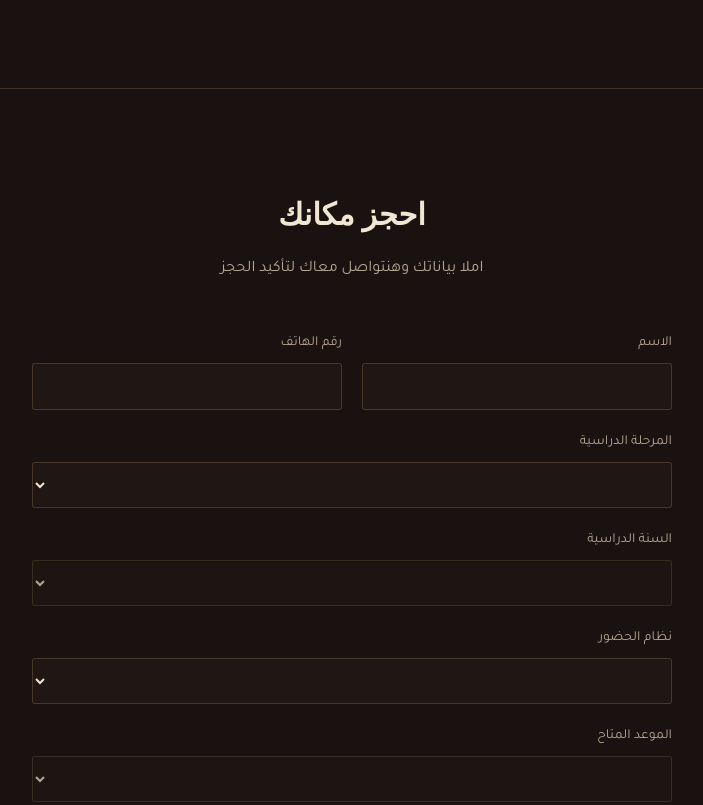
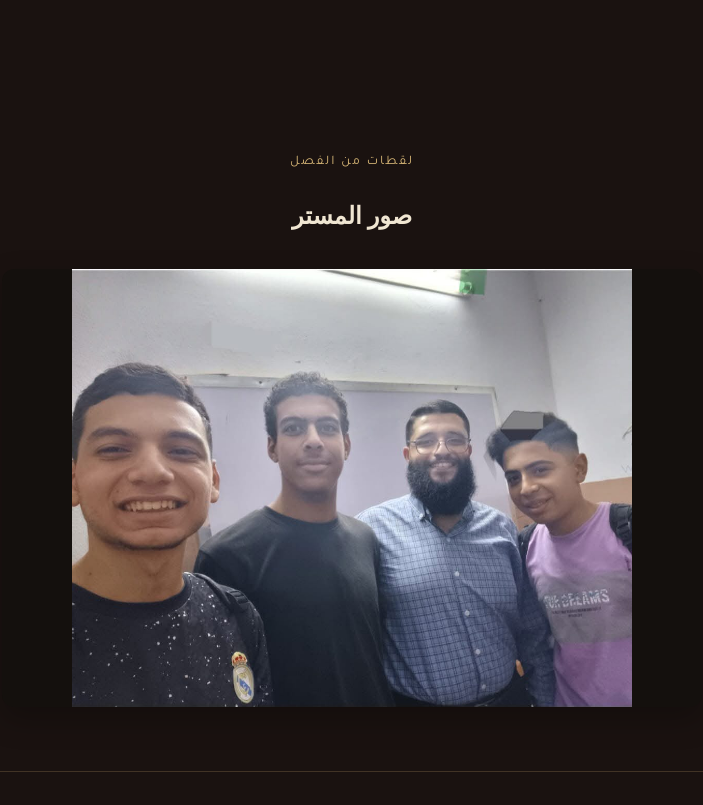
Before and after one commit to Dev-Masters404/Mr-Mohamed-Galhoum-History, a plain HTML site: page index.html in a window 1280 px wide. Shown: the part 1556-2361 px from the top of the page, without its empty margins (288-991 px from the left). Drawn offline with nearby package versions, Linux system fonts and the light colour scheme; a web font is replaced by a local one.

Commit message:
Update portoflio: new photos

```diff
--- a/index.html
+++ b/index.html
@@ -37,9 +37,9 @@
       <h1 class="hero-title font-head"
           data-ar="التاريخ و الجغرافيا لعبتنا.. مع الـجَـبَـرتِـي انت دائما في القمه"
           data-en="History & Geogarphy Are Our Game.. With ELGabarty You Are Alaways At The Top">  التاريخ و الجغرافيا لعبتنا.. مع الـجَـبَـرتِـي انت دائما في القمه  </h1>
-      <p class="hero-sub" data-ar="مع الأستاذ محمد مصطفى جلهوم - خبرة أكتر من ١٥ سنة في تدريس التاريخ و الجغرافيا للمرحلتين الإعدادية والثانوية"
-         data-en="With Mr. Mohamed Mostafa Galhoum — 15+ years of experience teaching History & Geogarphy middle and high school">
-         مع الأستاذ محمد مصطفى جلهوم — خبرة أكتر من ١٥ سنة في تدريس التاريخ و الجغرافيا للمرحلتين الإعدادية والثانوية</p>
+      <p class="hero-sub" data-ar="مع الأستاذ محمد مصطفى جلهوم — خبرة أكتر من ١٥ سنة في التربيه و التعليم و المدارس الدوليه "
+         data-en="With Mr. Mohamed Mostafa Galhoum — 15+ years of experience in education & international schools">
+         مع الأستاذ محمد مصطفى جلهوم — خبرة أكتر من ١٥ سنة في التربيه و التعليم و المدارس الدوليه </p>
 
       <div class="hero-actions">
         <a href="#booking" class="btn btn--brass" data-ar="احجز مكانك دلوقتي" data-en="Book your spot">احجز مكانك دلوقتي</a>
@@ -57,9 +57,9 @@
       <div class="about-copy">
         <p class="eyebrow" data-ar="عن المستر" data-en="About the teacher">عن المستر</p>
         <h2 class="font-head" data-ar="مستر محمد مصطفى جلهوم" data-en="Mr. Mohamed Mostafa Galhoum">مستر محمد مصطفى جلهوم</h2>
-        <p data-ar="  نبذة عن مستر الـجَـبَـرتِـي — أسلوبه في تبسيط التاريخ و الجغرافيا وربطهما بالواقع، وخبرته الطويلة في المتابعة مع الطلاب"
-           data-en="a short introduction about Mr. ELGabarty, his teaching approach and experience will go here once confirmed with him">
-             نبذة عن مستر الـجَـبَـرتِـي — أسلوبه في تبسيط التاريخ و الجغرافيا وربطهما بالواقع، وخبرته الطويلة في المتابعة مع الطلاب.    </p>
+        <p data-ar="  نبذة عن مستر الـجَـبَـرتِـي — درسات عليا في طرق تدريس التاريخ و الدرسات الاجتماعية، أسلوبه في تبسيط التاريخ و الجغرافيا وربطهما بالواقع، وخبرته الطويلة في المتابعة مع الطلاب"
+           data-en="a short introduction about Mr. ELGabarty, Postgraduate studies in history & social studies teaching methods, his teaching approach and experience will go here once confirmed with him">
+             نبذة عن مستر الـجَـبَـرتِـي — درسات عليا في طرق تدريس التاريخ و الدرسات الاجتماعية، أسلوبه في تبسيط التاريخ و الجغرافيا وربطهما بالواقع، وخبرته الطويلة في المتابعة مع الطلاب.    </p>
 
         <div class="stages">
           <p class="stages-label" data-ar="المراحل الدراسية" data-en="School stages">المراحل الدراسية</p>
@@ -89,6 +89,23 @@
         <p class="stat-center-name">Online · Private</p>
         <p class="stat-center-name-ar">أونلاين · برايفت</p>
       </div>
+  </section>
+
+  <!-- GALLERY / SLIDESHOW -->
+  <section class="gallery" id="gallery">
+    <div class="section-inner">
+      <p class="eyebrow" data-ar="لقطات من الفصل" data-en="Moments from class">لقطات من الفصل</p>
+      <h2 class="font-head" data-ar="صور المستر" data-en="Teacher's Gallery">صور المستر</h2>
+
+      <div class="slideshow" id="slideshow">
+        <img src="images/photo1.jpeg" class="slide active" alt="">
+        <img src="images/photo2.jpeg" class="slide" alt="">
+        <img src="images/photo3.jpeg" class="slide" alt="">
+        <img src="images/photo4.jpeg" class="slide" alt="">
+        <img src="images/photo5.jpeg" class="slide" alt="">
+        <img src="images/photo6.jpeg" class="slide" alt="">
+      </div>
+    </div>
   </section>
 
   <!-- BOOKING -->
--- a/script.js
+++ b/script.js
@@ -256,3 +256,15 @@ form.addEventListener('submit', (e) => {
   const message = lines.filter(Boolean).join('\n');
   window.open(`https://wa.me/${WHATSAPP_NUMBER}?text=${encodeURIComponent(message)}`, '_blank');
 });
+// ===== Auto slideshow (gallery) =====
+const slides = document.querySelectorAll('#slideshow .slide');
+let currentSlide = 0;
+const SLIDE_INTERVAL = 3500; // كل كام ثانية تتغير الصورة (بالميلي ثانية)
+
+if (slides.length > 1) {
+  setInterval(() => {
+    slides[currentSlide].classList.remove('active');
+    currentSlide = (currentSlide + 1) % slides.length;
+    slides[currentSlide].classList.add('active');
+  }, SLIDE_INTERVAL);
+}
--- a/style.css
+++ b/style.css
@@ -339,3 +339,42 @@ html[lang="en"] .lang-toggle__en { color: var(--brass-300); font-weight: 700; }
   .stages-list { flex-wrap: wrap; row-gap: 14px; }
   .booking-form { grid-template-columns: 1fr; }
 }
+.gallery {
+  padding: 4rem 1.5rem;
+  text-align: center;
+}
+
+.slideshow {
+  position: relative;
+  width: 100%;
+  max-width: 700px;
+  aspect-ratio: 16 / 10;
+  margin: 2rem auto 0;
+  border-radius: 12px;
+  overflow: hidden;
+  box-shadow: 0 12px 30px rgba(0,0,0,0.25);
+  background-color: #14100d; /* يملأ الفراغ حوالين أي صورة أصغر من الفريم */
+}
+
+.slideshow .slide {
+  position: absolute;
+  inset: 0;
+  margin: auto;
+  max-width: 100%;
+  max-height: 100%;
+  width: auto;
+  height: auto;
+  object-fit: contain;
+  opacity: 0;
+  transition: opacity 1.2s ease-in-out;
+}
+
+.slideshow .slide.active {
+  opacity: 1;
+}
+
+/* الصورة الأولى بس تتصغر شوية جوه الفريم بدل ما تملاه بالكامل */
+.slideshow .slide:first-child {
+  max-width: 85%;
+  max-height: 85%;
+}
```
Also changed, not shown: images/photo1.jpeg (added), images/photo2.jpeg (added), images/photo3.jpeg (added), images/photo4.jpeg (added), images/photo5.jpeg (added), images/photo6.jpeg (added).
